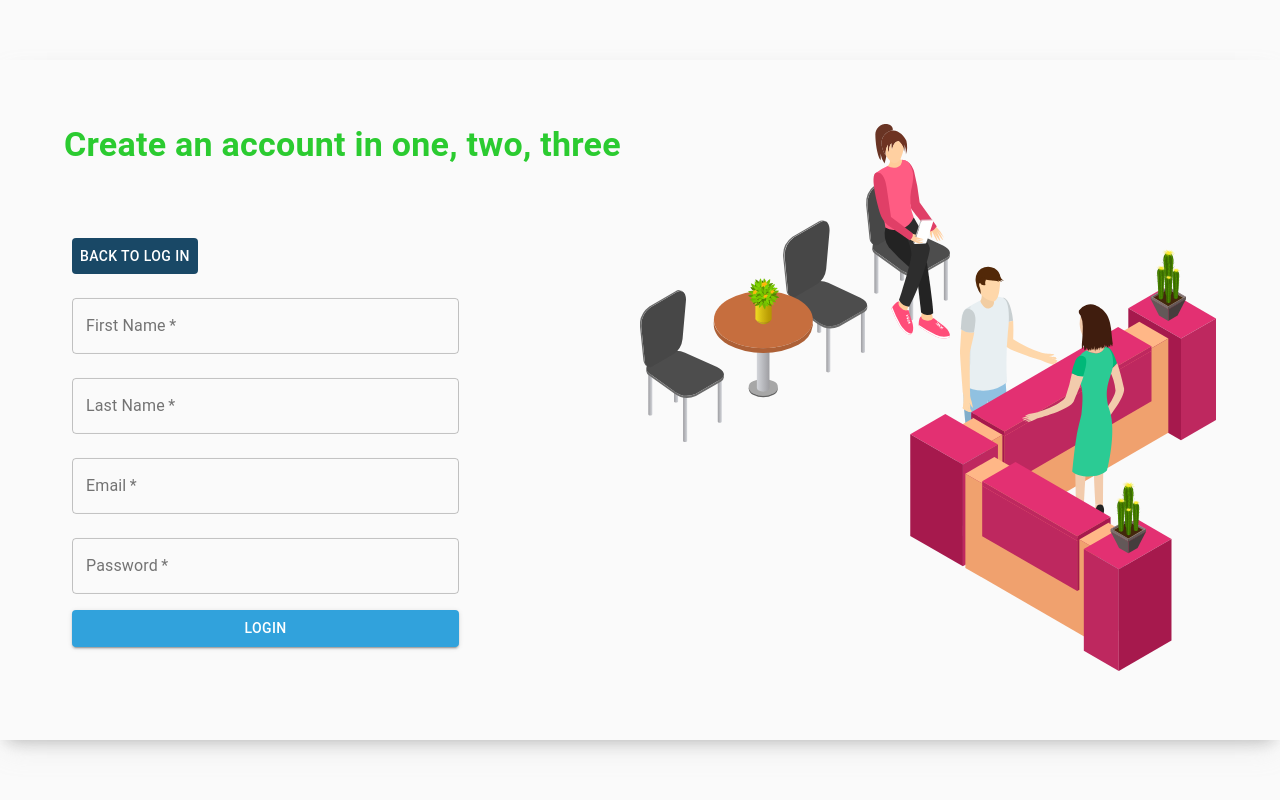
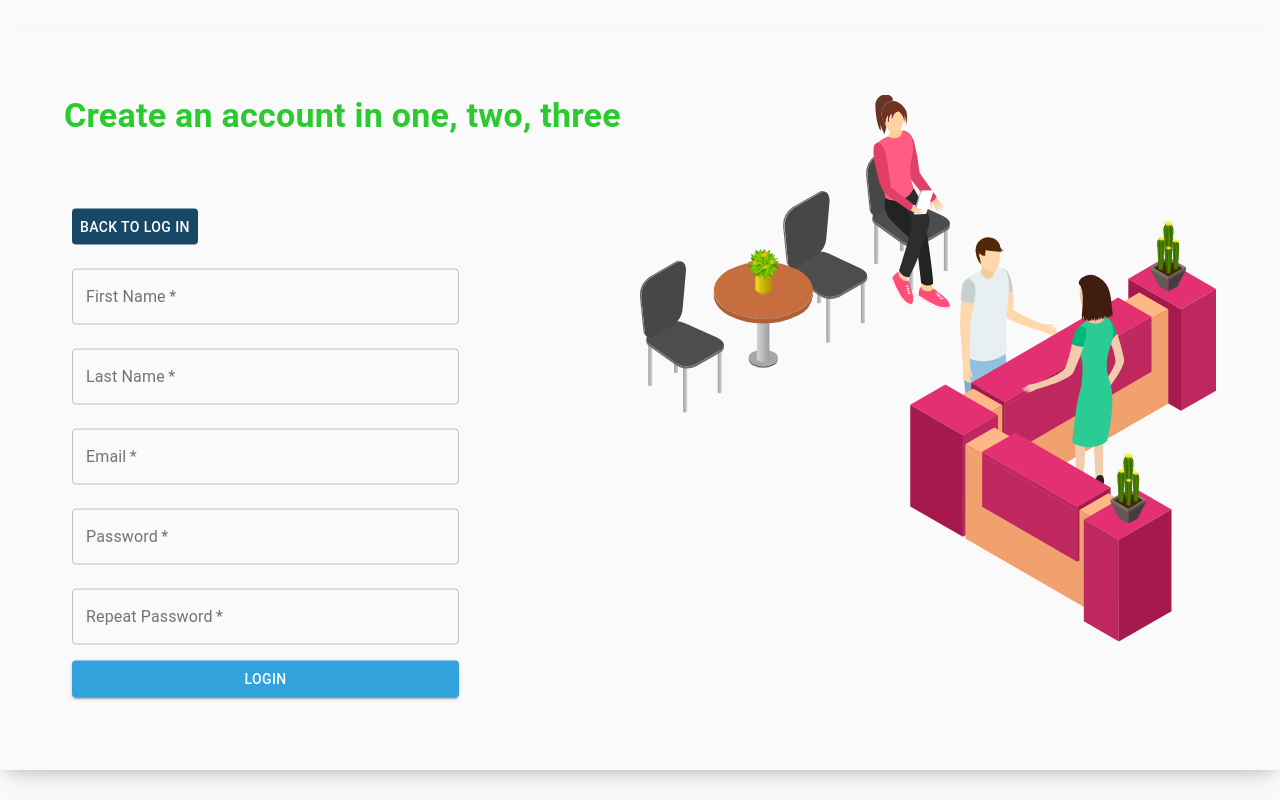
Before and after one commit to waldothedeveloper/dentalwhale_auth, a React (Create React App) app: page /sign-up in a window 1280 px wide. Built offline with nearby package versions, Linux system fonts and the light colour scheme.

Commit message:
This commit fixes: -Users sign up need to repeat the password -cannot sign up if password does not match -checked for some extra special characters

```diff
--- a/src/components/SignUpFormValidation.js
+++ b/src/components/SignUpFormValidation.js
@@ -1,9 +1,12 @@
 //regex for special characters
-const NoSpecialCharRegex = /[!@#$%^&*(),.?":{}|<>]/g;
+
+const NoSpecialCharRegex = /[!\\@/#$%^&*(),';.?":{}[\]|<>]/g;
+
 //regex for numbers
 const NoNumbersRegex = /\d/g;
 
 //regex to check for valid email
+//eslint-disable-next-line
 const ValidEmailAddress = /^\w+([\.-]?\w+)*@\w+([\.-]?\w+)*(\.\w{2,3})+$/;
 
 //Checking for Strong
@@ -49,7 +52,7 @@ export default function SignUpFormValidation(values) {
     console.error("Please select a valid email");
     errors.bool = true;
   } else if (!ValidEmailAddress.test(values.email)) {
-    errors.lastName = "Please enter a valid email address";
+    errors.email = "Please enter a valid email address";
     errors.bool = true;
     console.error("Please enter a valid email address");
   }
@@ -67,6 +70,16 @@ export default function SignUpFormValidation(values) {
     );
     errors.bool = true;
   }
+  //password
+  if (!values.repeated_password) {
+    errors.repeated_password = "Please enter your password again";
+    console.error("Please enter your password again");
+    errors.bool = true;
+  } else if (values.password !== values.repeated_password) {
+    errors.repeated_password = "Your password does not match";
+    console.error("Your password does not match");
+    errors.bool = true;
+  }
 
   return errors;
 }
--- a/src/components/useSignUpForm.js
+++ b/src/components/useSignUpForm.js
@@ -32,13 +32,11 @@ export default function useSignUpForm(validate) {
       if (localStorage.length > 0) {
         const oldStorage = JSON.parse(localStorage.getItem("CachedUsers"));
         const unifiedStorage = [...oldStorage, values];
-        console.log("unifiedStorage: ", unifiedStorage);
+
         localStorage.setItem("CachedUsers", JSON.stringify(unifiedStorage));
       } else {
         localStorage.setItem("CachedUsers", JSON.stringify([values]));
       }
-
-      loginUser();
     }
     //eslint-disable-next-line
   }, [errors]);
@@ -47,6 +45,9 @@ export default function useSignUpForm(validate) {
     if (event) event.preventDefault();
 
     setErrors(validate(values));
+    if (Object.keys(errors).length === 0) {
+      loginUser();
+    }
   };
 
   const handleChange = event => {
--- a/src/views/Account.js
+++ b/src/views/Account.js
@@ -2,8 +2,7 @@ import React from "react";
 import { useHistory } from "react-router-dom";
 import { fakeAuth } from "../context/userContext";
 
-export default function Account({ fakeUserDatabase }) {
-  console.log("fakeUserDatabase: ", fakeUserDatabase);
+export default function Account() {
   let history = useHistory();
   return (
     <div>
--- a/src/views/FirstUserDialog.js
+++ b/src/views/FirstUserDialog.js
@@ -34,7 +34,7 @@ export default function FirstUserDialog({ openDialog, setOpenDialog }) {
         <DialogContent>
           <DialogContentText id='alert-dialog-description'>
             There are no users registered in this app yet. <br />
-            Please Sign Up
+            Please Sign Up First.
           </DialogContentText>
         </DialogContent>
         <DialogActions>
--- a/src/views/SignUp.js
+++ b/src/views/SignUp.js
@@ -154,6 +154,20 @@ export default function SignUp() {
               margin='normal'
               variant='outlined'
             />
+            <TextField
+              className={classes.textField}
+              required
+              id='repeated_password-required'
+              label='Repeat Password'
+              error={errors.repeated_password && true}
+              value={values.repeated_password || ""}
+              helperText={errors.repeated_password || ""}
+              onChange={handleChange}
+              name='repeated_password'
+              placeholder='my super secret password 123'
+              margin='normal'
+              variant='outlined'
+            />
           </FormGroup>
           <Button
             className={classes.button2}
--- a/src/views/Welcome.js
+++ b/src/views/Welcome.js
@@ -71,10 +71,10 @@ export default function Welcome() {
         lg={6}
         xl={6}
       >
-        <Typography className={classes.title} gutterBottom variant='h2'>
+        <Typography className={classes.title} gutterBottom variant='h3'>
           Welcome to Whale Dentist
         </Typography>
-        <Typography className={classes.subtitle} gutterBottom variant='h6'>
+        <Typography className={classes.subtitle} gutterBottom variant='body1'>
           Let us make your teeth as strong as a whale. <br />
           No matter what you bite, we will take care of you
         </Typography>
```
